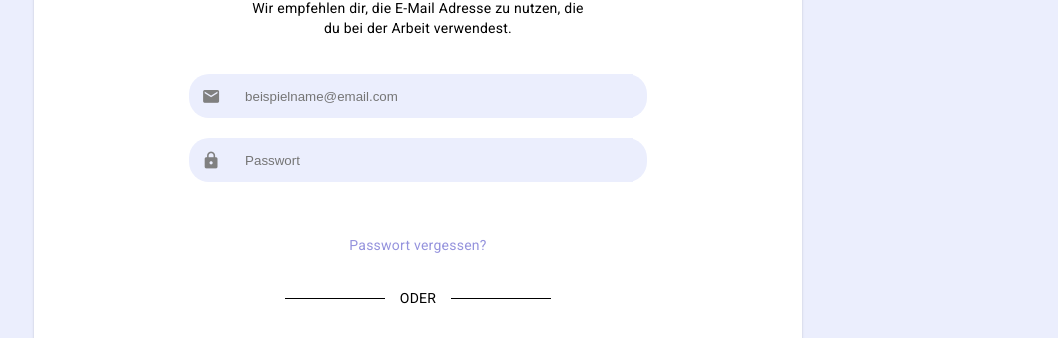
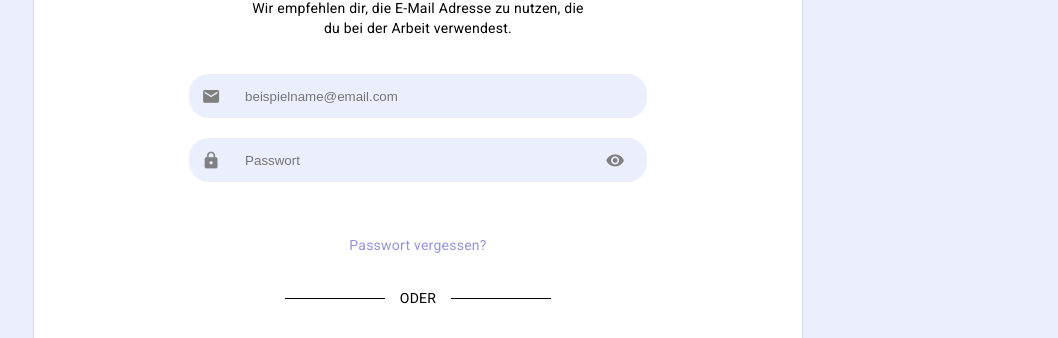
Before and after one commit to JulienQuabeck/DaBubbleTest, an Angular app: page / in a window 1280 px wide. Shown: the part 271-609 px from the top of the page, without its empty margins (222-1280 px from the left). Built offline with nearby package versions, Linux system fonts and the light colour scheme.

Commit message:
added hide password

```diff
--- /dev/null
+++ b/src/app/general-Service/general.service.ts
@@ -0,0 +1,25 @@
+import { Injectable } from '@angular/core';
+
+@Injectable({
+  providedIn: 'root'
+})
+export class GeneralService {
+
+  passwordType: string = 'password';
+  passwordDisplayed: boolean = false;
+
+  constructor() { }
+
+  /**
+ * This function hide or displays the password.
+ */
+  showHidePassword() {
+    if (this.passwordDisplayed) {
+      this.passwordDisplayed = false;
+      this.passwordType = 'password';
+    } else {
+      this.passwordDisplayed = true;
+      this.passwordType = 'text';
+    }
+  }
+}
--- a/src/app/login/login.component.html
+++ b/src/app/login/login.component.html
@@ -18,14 +18,15 @@
         <form>
             <div class="input-container">
                 <div class="input-background">
-                    <mat-icon fontIcon="mail"></mat-icon>
+                    <mat-icon fontIcon="mail" class="leftIcon"></mat-icon>
                     <input name="email" id="email" [(ngModel)]="email" autocomplete="email"
                         placeholder="beispielname@email.com" required>
                 </div>
                 <div class="input-background">
-                    <mat-icon fontIcon="lock"></mat-icon>
-                    <input name="password" id="password" [(ngModel)]="password" type="password" placeholder="Passwort"
+                    <mat-icon fontIcon="lock" class="leftIcon"></mat-icon>
+                    <input name="password" id="password" [(ngModel)]="password" [type]="generalService.passwordType" placeholder="Passwort"
                         required>
+                    <mat-icon fontIcon="visibility" class="showHidePassword" (click)="showHidePassword();"></mat-icon>
                 </div>
 
                 <span class="pwForgotten" routerLink="/passwortForgotten">Passwort vergessen?</span>
@@ -60,10 +61,11 @@
 </section>
 
 @if (emailOrPasswordWrong){
-    <div class="emailOrPasswirdWrong-Container">
-        <div>
-            <h1>Die eingegebene E-Mail Adresse oder das eingegebene Passwort waren fehlerhaft oder noch nicht vorhanden.</h1>
-            <h2>Bitte überprüfen Sie Ihre Eingaben, oder registrieren Sie sich über den Button "Konto erstellen".</h2>
-        </div>
+<div class="emailOrPasswirdWrong-Container">
+    <div>
+        <h1>Die eingegebene E-Mail Adresse oder das eingegebene Passwort waren fehlerhaft oder noch nicht vorhanden.
+        </h1>
+        <h2>Bitte überprüfen Sie Ihre Eingaben, oder registrieren Sie sich über den Button "Konto erstellen".</h2>
     </div>
+</div>
 }
--- a/src/app/login/login.component.scss
+++ b/src/app/login/login.component.scss
@@ -190,6 +190,7 @@ form {
     align-items: center;
 
     .input-container {
+        position:relative;
         width: 100%;
         display: flex;
         flex-direction: column;
@@ -213,7 +214,7 @@ form {
                 height: 40px;
             }
 
-            mat-icon {
+            .leftIcon {
                 position: absolute;
                 left: 10px;
                 transform: scale(0.8);
@@ -363,3 +364,13 @@ form {
         text-align:center;
     }
 }
+
+.showHidePassword{
+    position: absolute;
+    right:20px;
+    transform: scale(0.8);
+    color: gray;
+    &:hover{
+        cursor:pointer;
+    }
+}
--- a/src/app/login/login.component.ts
+++ b/src/app/login/login.component.ts
@@ -11,6 +11,7 @@ import { FormsModule } from '@angular/forms';
 import { RegisterComponent } from '../register/register.component';
 import { FirebaseServiceService } from '../firebase-Service/firebase-service.service';
 import { PasswordForgottenComponent } from '../password-forgotten/password-forgotten.component';
+import { GeneralService } from '../general-Service/general.service';
 
 
 @Component({
@@ -39,7 +40,7 @@ export class LoginComponent {
   loginPossible: boolean = false;
   emailOrPasswordWrong: boolean = false;
 
-  constructor(public firebase: FirebaseServiceService, private router: Router) { }
+  constructor(public firebase: FirebaseServiceService, private router: Router, public generalService: GeneralService) { }
 
   /**
    * This function checks, if the entered email-adress is saved in the firebase database, if so, it checks the entered password with the saved one for the entered email.
@@ -70,4 +71,12 @@ export class LoginComponent {
       this.emailOrPasswordWrong = false;
     }, 4000);
   }
+
+  /**
+ * This function refers to the showHidePassword-Funktion of the general Service
+ */
+  showHidePassword() {
+    this.generalService.showHidePassword();
+  }
+
 }
--- a/src/app/password-forgotten/password-forgotten.component.html
+++ b/src/app/password-forgotten/password-forgotten.component.html
@@ -8,7 +8,7 @@
             <br />
             <br />
             <div class="input-background">
-                <mat-icon fontIcon="mail"></mat-icon>
+                <mat-icon fontIcon="mail" class="leftIcon"></mat-icon>
                 <input name="email" id="email" [(ngModel)]="email" autocomplete="email"
                     placeholder="beispielname@email.com" required (input)="checkInput(email)"
                     [disabled]="MailInputDisabled">
@@ -22,7 +22,7 @@
             <br />
             <br />
             <div class="input-background">
-                <mat-icon fontIcon="badge"></mat-icon>
+                <mat-icon fontIcon="badge" class="leftIcon"></mat-icon>
                 <input name="name" id="name" [(ngModel)]="name" autocomplete="name" placeholder="Vorname" required
                     (input)="checkInput(name)" [disabled]="nameInputDisabled">
             </div>
@@ -32,7 +32,7 @@
             }
             @if(displayfurtherQuestions2){
             <div class="input-background">
-                <mat-icon fontIcon="badge"></mat-icon>
+                <mat-icon fontIcon="badge" class="leftIcon"></mat-icon>
                 <input name="nachname" id="nachname" [(ngModel)]="nachname" autocomplete="nachname"
                     placeholder="Nachname" required (input)="checkInput(nachname)" [disabled]="nachnameInputDisabled">
             </div>
@@ -43,15 +43,17 @@
             }
             @if(displayNewPasswordInputs){
             <div class="input-background">
-                <mat-icon fontIcon="password"></mat-icon>
-                <input name="password" id="password" type="password" [(ngModel)]="password" autocomplete="password"
+                <mat-icon fontIcon="password" class="leftIcon"></mat-icon>
+                <input name="password" id="password" [type]="generalService.passwordType" [(ngModel)]="password" autocomplete="password"
                     placeholder="password" required (input)="checkInput(password)">
+                    <mat-icon fontIcon="visibility" class="showHidePassword" (click)="showHidePassword();"></mat-icon>
             </div>
             <div class="input-background">
-                <mat-icon fontIcon="password"></mat-icon>
-                <input name="repeatedPassword" id="repeatedPassword" type="password" [(ngModel)]="repeatedPassword"
+                <mat-icon fontIcon="password" class="leftIcon"></mat-icon>
+                <input name="repeatedPassword" id="repeatedPassword" [type]="generalService.passwordType" [(ngModel)]="repeatedPassword"
                     autocomplete="repeatedPassword" placeholder="Passwort wiederholen" required
                     (input)="checkInput(repeatedPassword)">
+                    <mat-icon fontIcon="visibility" class="showHidePassword" (click)="showHidePassword();"></mat-icon>
             </div>
             <button class="login-button" mat-flat-button [ngClass]="{'disabledButton': buttonDisabled}"
                 (click)="updatePassword()">neues Passwort
--- a/src/app/password-forgotten/password-forgotten.component.scss
+++ b/src/app/password-forgotten/password-forgotten.component.scss
@@ -45,7 +45,7 @@ section{
             height: 40px;
         }
 
-        mat-icon {
+        .leftIcon {
             position: absolute;
             left: 10px;
             transform: scale(0.8);
@@ -111,3 +111,13 @@ section{
         cursor:unset;
     }
 }
+
+.showHidePassword{
+    position: absolute;
+    right:20px;
+    transform: scale(0.8);
+    color: gray;
+    &:hover{
+        cursor:pointer;
+    }
+}
--- a/src/app/password-forgotten/password-forgotten.component.ts
+++ b/src/app/password-forgotten/password-forgotten.component.ts
@@ -5,6 +5,7 @@ import { FirebaseServiceService } from '../firebase-Service/firebase-service.ser
 import { NgClass } from '@angular/common';
 import { User } from '../../models/user.class';
 import { Router } from '@angular/router';
+import { GeneralService } from '../general-Service/general.service';
 
 @Component({
   selector: 'app-password-forgotten',
@@ -38,7 +39,7 @@ export class PasswordForgottenComponent {
     passwort: this.password
   }
 
-  constructor(public firebase: FirebaseServiceService, private router: Router) {
+  constructor(public firebase: FirebaseServiceService, private router: Router, public generalService: GeneralService) {
 
   }
 
@@ -177,4 +178,11 @@ export class PasswordForgottenComponent {
     }, 4000);
   }
 
+  /**
+   * This function refers to the showHidePassword-Funktion of the general Service
+   */
+  showHidePassword(){
+    this.generalService.showHidePassword();
+  }
+
 }
--- a/src/app/register/register.component.html
+++ b/src/app/register/register.component.html
@@ -19,8 +19,9 @@
                 </div>
                 <div class="right-container">
                     <div class="input-background">
-                        <input name="Passwort" id="Passwort" [(ngModel)]="user.passwort" type="password"
+                        <input name="Passwort" id="Passwort" [(ngModel)]="user.passwort" [type]="generalService.passwordType"
                             autocomplete="Passwort" placeholder="Passwort" required>
+                            <mat-icon fontIcon="visibility" class="showHidePassword" (click)="showHidePassword();"></mat-icon>
                     </div>
                     <div class="input-background">
                         <input name="wdh-Passwort" id="wdh-Passwort" type="password" autocomplete="wdh-Passwort"
--- a/src/app/register/register.component.scss
+++ b/src/app/register/register.component.scss
@@ -137,3 +137,13 @@ section {
         text-align:center;
     }
 }
+
+.showHidePassword{
+    position: absolute;
+    right:20px;
+    transform: scale(0.8);
+    color: gray;
+    &:hover{
+        cursor:pointer;
+    }
+}
--- a/src/app/register/register.component.ts
+++ b/src/app/register/register.component.ts
@@ -9,6 +9,7 @@ import { User } from '../../models/user.class';
 import { FormsModule } from '@angular/forms';
 import { FirebaseServiceService } from '../firebase-Service/firebase-service.service';
 import { MatProgressSpinnerModule } from '@angular/material/progress-spinner';
+import { GeneralService } from '../general-Service/general.service';
 
 @Component({
   selector: 'app-register',
@@ -32,7 +33,7 @@ export class RegisterComponent {
   loading = false;
   registerUserData: any;
   UserAlreadyExists: boolean = false;
-  constructor(public firebase: FirebaseServiceService, private router: Router) {
+  constructor(public firebase: FirebaseServiceService, private router: Router, public generalService: GeneralService) {
 
   }
 
@@ -56,4 +57,8 @@ export class RegisterComponent {
     this.loading = false;
   }
 
+  showHidePassword(){
+    this.generalService.showHidePassword();
+  }
+
 }
```
Also changed, not shown: 1 other file (tests, documents, lock files or other folders).
